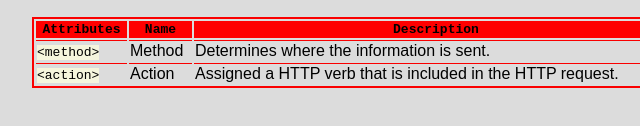
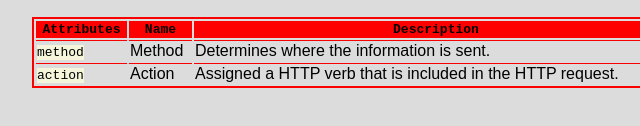
Before and after one commit to MeisterMCS/MeisterMCS.github.io, a plain HTML site: page index.html in a window 1280 px wide. Shown: the part 602-728 px from the top of the page, 283-923 px from the left. Drawn offline with Linux system fonts and the light colour scheme.

Commit message:
Add files via upload

```diff
--- a/index.html
+++ b/index.html
@@ -133,14 +133,14 @@
 
           <tr>
               <td>
-                  <span class="forms">&lt;method&gt;</span>
+                  <span class="forms">method</span>
               </td>
               <td>Method</td>
               <td>Determines where the information is sent.</td>
           </tr>
           <tr>
               <td>
-                  <span class="forms">&lt;action&gt;</span>
+                  <span class="forms">action</span>
               </td>
               <td>Action</td>
               <td>Assigned a HTTP verb that is included in the HTTP request. </td>
```
